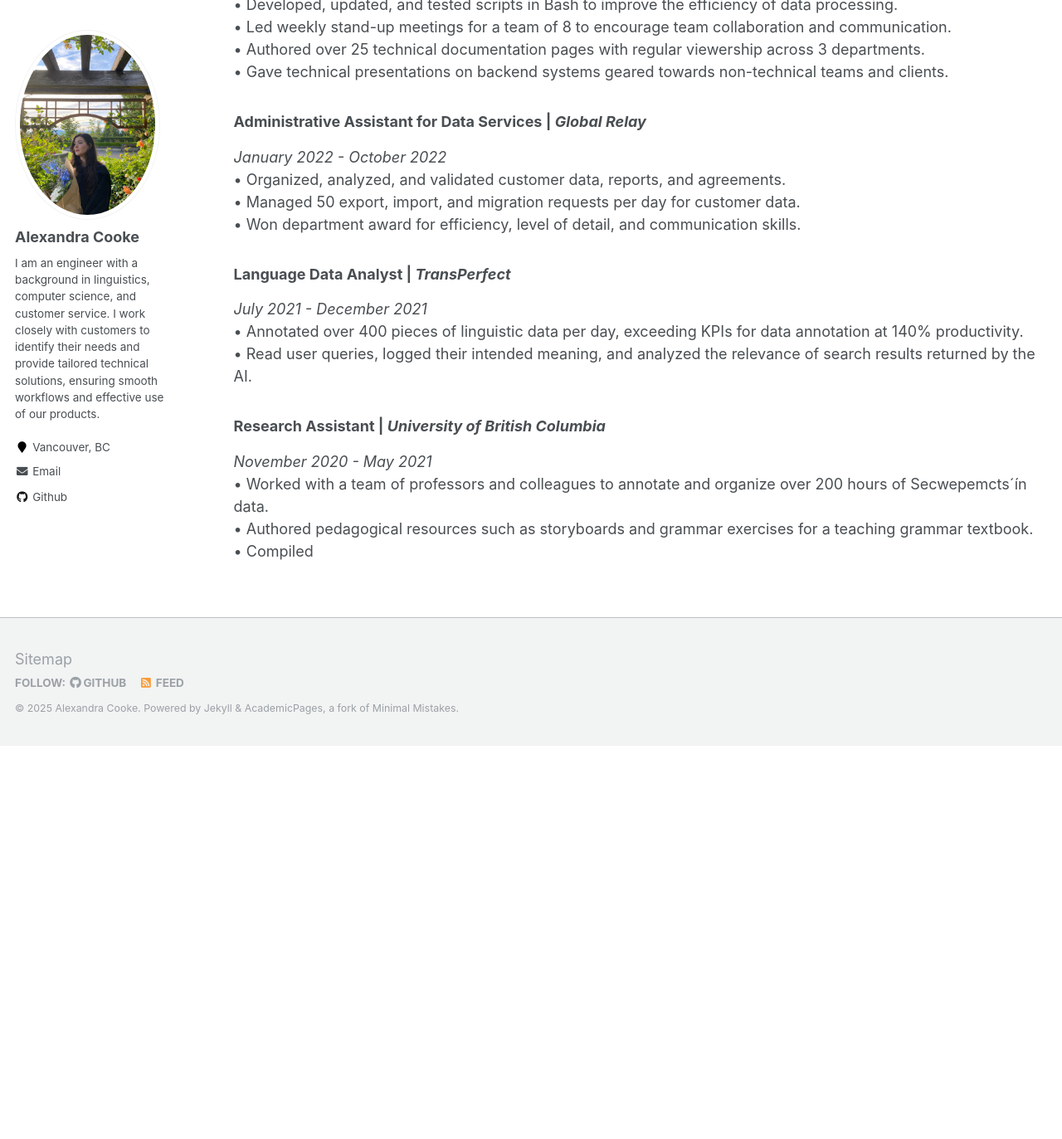
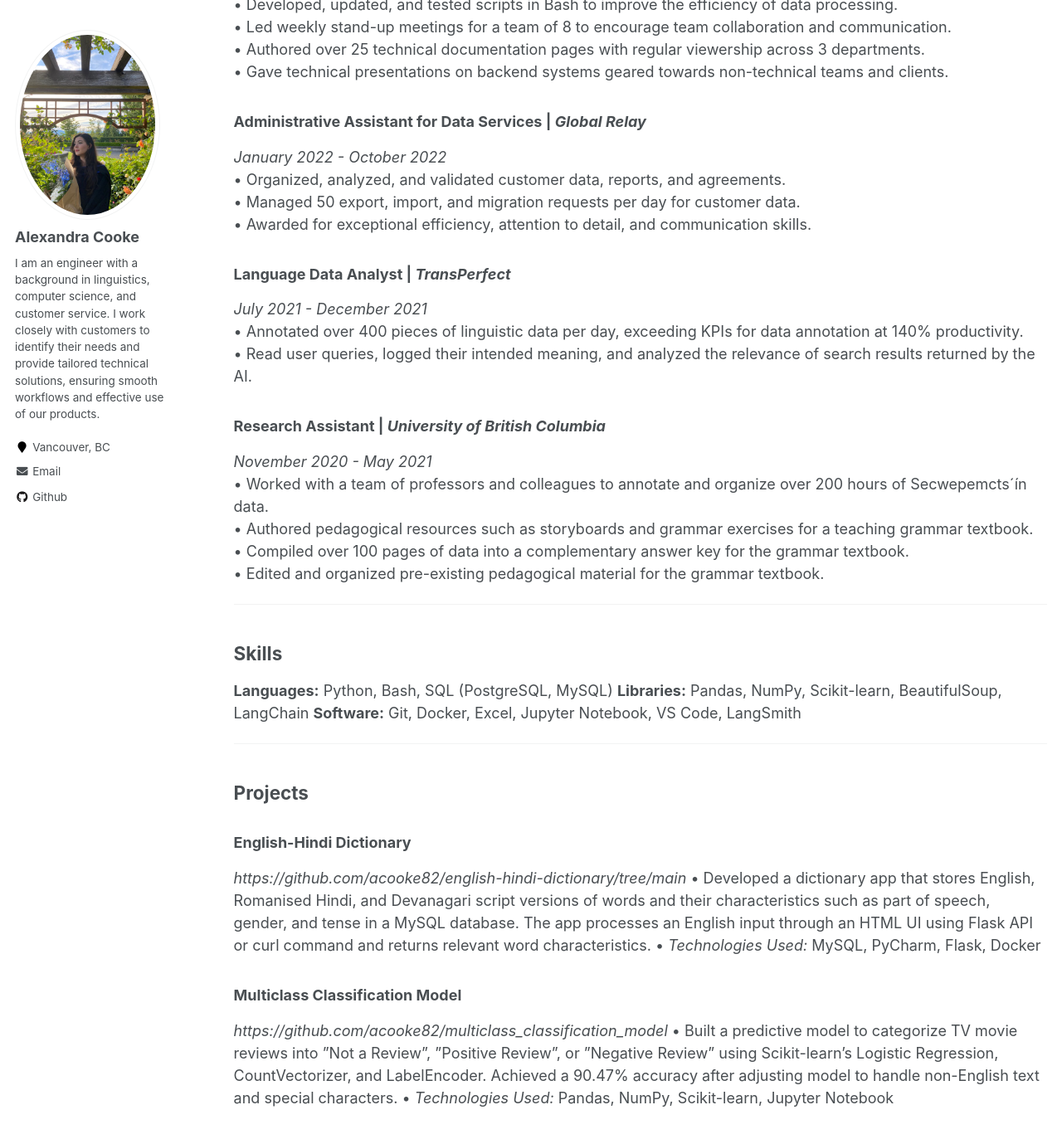
Before and after one commit to acooke82/acooke82.github.io, a Jekyll site: the page built from _pages/cv.md, in a window 1280 px wide and 1400 px high, scrolled down 1084 px. Shown: the top 1373 px of the window at 83% size. Built offline with Jekyll 4.4.1, drawn with Linux system fonts in a browser that asks for light colours; before the commit the page ends 1983 px from its top, so only the background shows below that; some of the changed text lies outside the part shown.

Commit message:
Update cv.md
filled in and fixed formatting

```diff
--- a/_pages/cv.md
+++ b/_pages/cv.md
@@ -25,16 +25,16 @@ redirect_from:
 
 ### **Data Scientist Intern |** *Kinetic Solutions Group*
 *January 2025 - March 2025*
-  • Assisted with designing and developing agentic applications that leveraged GenAI technologies.
+  • Assisted in designing and developing agentic applications that leveraged GenAI technologies.
   • Contributed to discussions on enhancing the scalability and efficiency of agent applications.
   • Built prompts to optimize agent response times and accuracy.
   • Tested, optimized, and documented the performance of GenAI-driven solutions.
-  • Worked with cloud platforms and tools to deploy applications into production environments (AWS, Azure).
+  • Worked with cloud platforms and tools (AWS, Azure) to deploy applications into production environments.
 
 ### **Systems Analyst |** *Global Relay*
 *October 2022 - Present*
-  • Created and ran over 100 SQL queries per month to create custom reports and verify database information.
-  • Verified system health and job statuses through Hadoop.
+  • Created and executed 100 SQL queries per month to generate custom reports and validate database information.
+  • Verified system health and job statuses using Hadoop.
   • Analyzed and processed datasets using Bash, PowerShell, and Excel.
   • Worked with development teams to investigate and resolve system failures.
   • Developed, updated, and tested scripts in Bash to improve the efficiency of data processing.
@@ -46,7 +46,7 @@ redirect_from:
 *January 2022 - October 2022*
   • Organized, analyzed, and validated customer data, reports, and agreements.
   • Managed 50 export, import, and migration requests per day for customer data.
-  • Won department award for efficiency, level of detail, and communication skills.
+  • Awarded for exceptional efficiency, attention to detail, and communication skills.
 
 ### **Language Data Analyst |** *TransPerfect*
 *July 2021 - December 2021*
@@ -57,4 +57,28 @@ redirect_from:
 *November 2020 - May 2021*
   • Worked with a team of professors and colleagues to annotate and organize over 200 hours of Secwepemcts´ín data.
   • Authored pedagogical resources such as storyboards and grammar exercises for a teaching grammar textbook.
-  • Compiled
+  • Compiled over 100 pages of data into a complementary answer key for the grammar textbook.
+  • Edited and organized pre-existing pedagogical material for the grammar textbook.
+
+---
+## Skills
+**Languages:** Python, Bash, SQL (PostgreSQL, MySQL)
+**Libraries:** Pandas, NumPy, Scikit-learn, BeautifulSoup, LangChain
+**Software:** Git, Docker, Excel, Jupyter Notebook, VS Code, LangSmith
+
+---
+## Projects
+
+### **English-Hindi Dictionary**
+*https://github.com/acooke82/english-hindi-dictionary/tree/main*
+  • Developed a dictionary app that stores English, Romanised Hindi, and Devanagari script versions of words and
+    their characteristics such as part of speech, gender, and tense in a MySQL database. The app processes an English
+    input through an HTML UI using Flask API or curl command and returns relevant word characteristics.
+  • *Technologies Used:* MySQL, PyCharm, Flask, Docker
+
+### **Multiclass Classification Model**
+*https://github.com/acooke82/multiclass_classification_model*
+  • Built a predictive model to categorize TV movie reviews into ”Not a Review”, ”Positive Review”, or ”Negative
+    Review” using Scikit-learn’s Logistic Regression, CountVectorizer, and LabelEncoder. Achieved a 90.47% accuracy
+    after adjusting model to handle non-English text and special characters.
+  • *Technologies Used:* Pandas, NumPy, Scikit-learn, Jupyter Notebook
```
